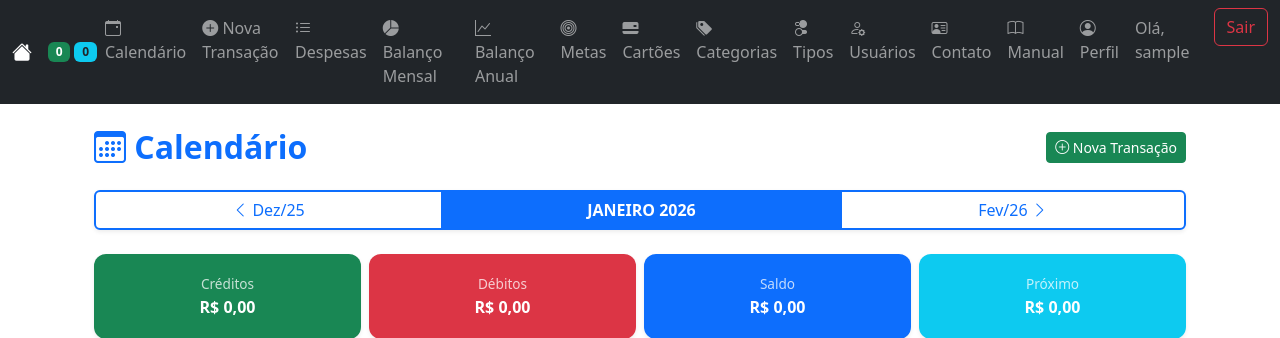
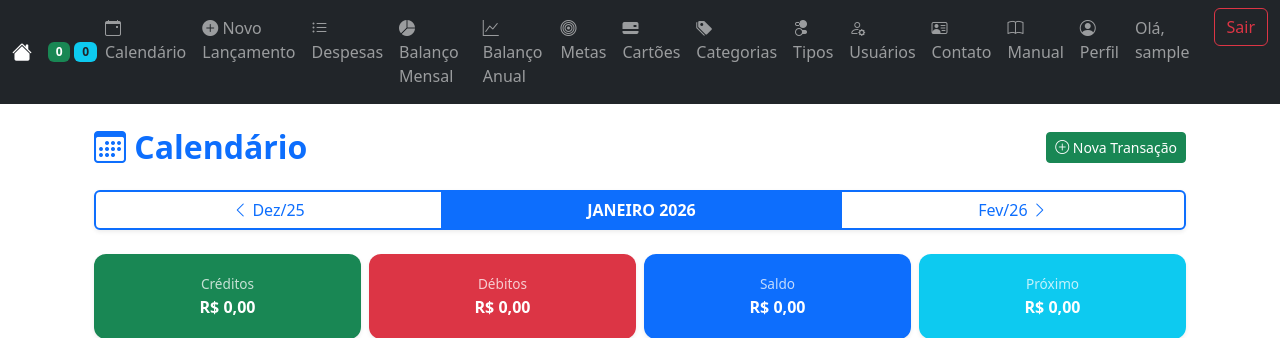
Before and after one commit to RibDevops/minhacarteira, a Django app: page /calendar/ in a window 1280 px wide. Shown: the top 338 px of the page. Run offline with Django 5.2, Linux system fonts and the light colour scheme; the visitor is signed in with stand-in values (Sample User, id 1); data comes from the database, SQL or seed files in the repository; data that the repository does not hold is empty; parts of the project's set-up code (start-up, migrations or seed data) failed here and were passed over; some libraries are stand-ins or nearby versions.

Commit message:
menu e parcelas

```diff
--- a/templates/base.html
+++ b/templates/base.html
@@ -155,7 +155,7 @@
 
     <!-- Nova despesa -->
     <a href="{% url 'cal:transacao_nova' %}" class="btn btn-danger shadow btn-fab mb-2">
-      <span class="fab-label">Nova Despesa</span>
+      <span class="fab-label">Novo Lançamento</span>
       <i class="bi bi-plus-circle"></i>
     </a>
       <!-- Home -->
--- a/templates/navbar.html
+++ b/templates/navbar.html
@@ -39,7 +39,7 @@
   </li>
   <li class="nav-item">
     <a class="nav-link" href="{% url 'cal:transacao_nova' %}">
-      <i class="bi bi-plus-circle-fill"></i> Nova Transação
+      <i class="bi bi-plus-circle-fill"></i> Novo Lançamento
     </a>
   </li>
                     <li class="nav-item">
```
